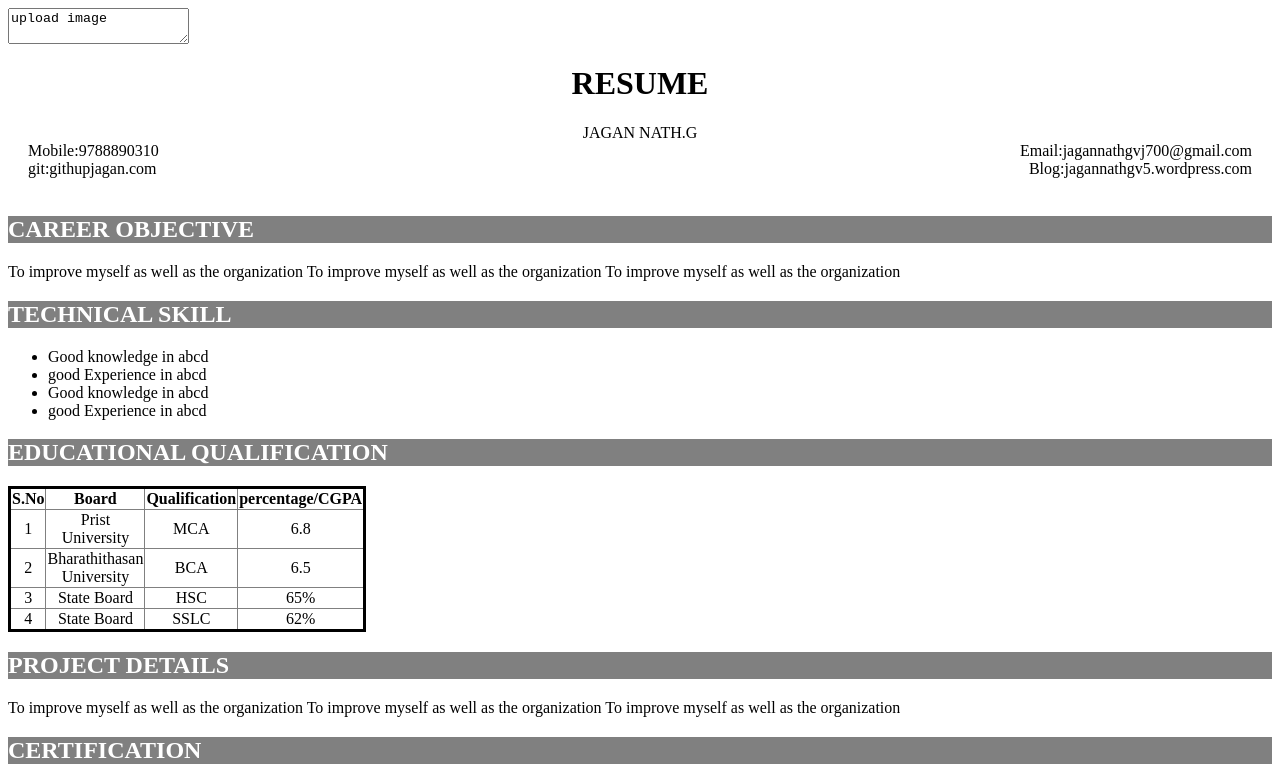
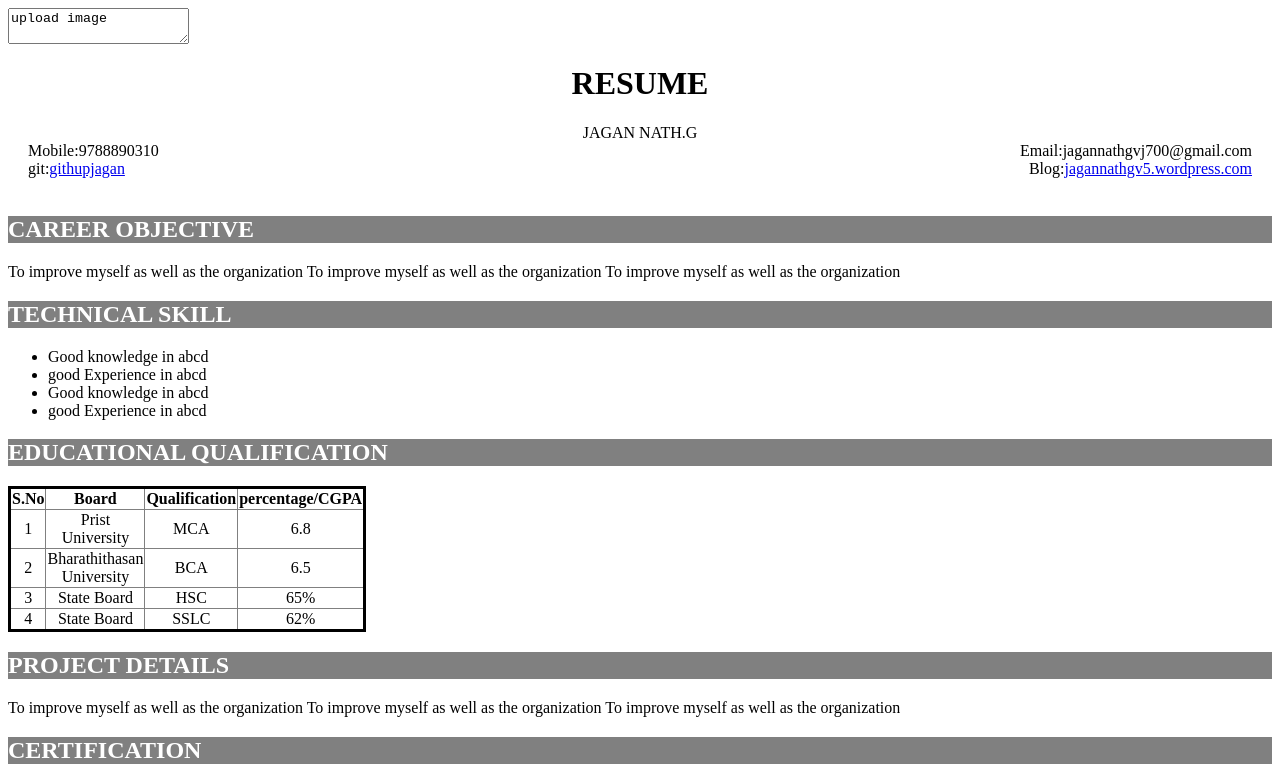
Before and after one commit to JAGANNATH-G/Resume, a plain HTML site: page index.html in a window 1280 px wide. Shown: the top 781 px of the page. Drawn offline with Linux system fonts and the light colour scheme.

Commit message:
Add files via upload

```diff
--- a/index.html
+++ b/index.html
@@ -19,7 +19,7 @@ text-align:center;
 }
 .col-1
 {
-widtrh: 40%;
+width: 40%;
 margin-left: 20px;
 float: left;
 }
@@ -74,8 +74,8 @@ margin-right: 50px;
 	<div class="col-2">Email:jagannathgvj700@gmail.com</div>
 </div><br>
 <div class="row">
-	<div class="col-1">git:githupjagan.com</div>
-	<div class="col-2">Blog:jagannathgv5.wordpress.com</div>
+	<div class="col-1">git:<a href="https://www.github.com/JAGANNATH-G">githupjagan</a></div>
+	<div class="col-2">Blog:<a href="https://www.jagannathgv5.wordpress.com">jagannathgv5.wordpress.com</a></div>
 </div><br><br>
 
 <h2 class="title">Career Objective</h2>
```
